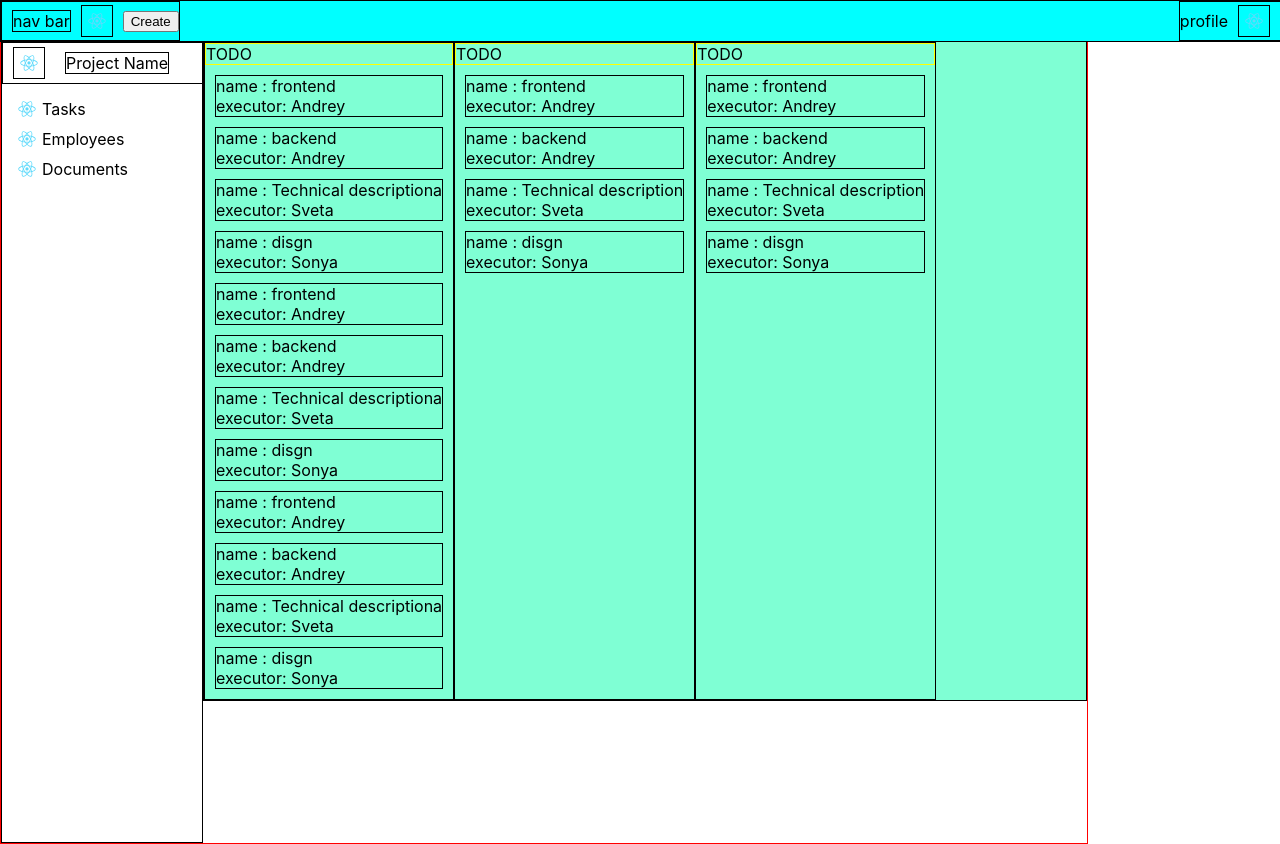
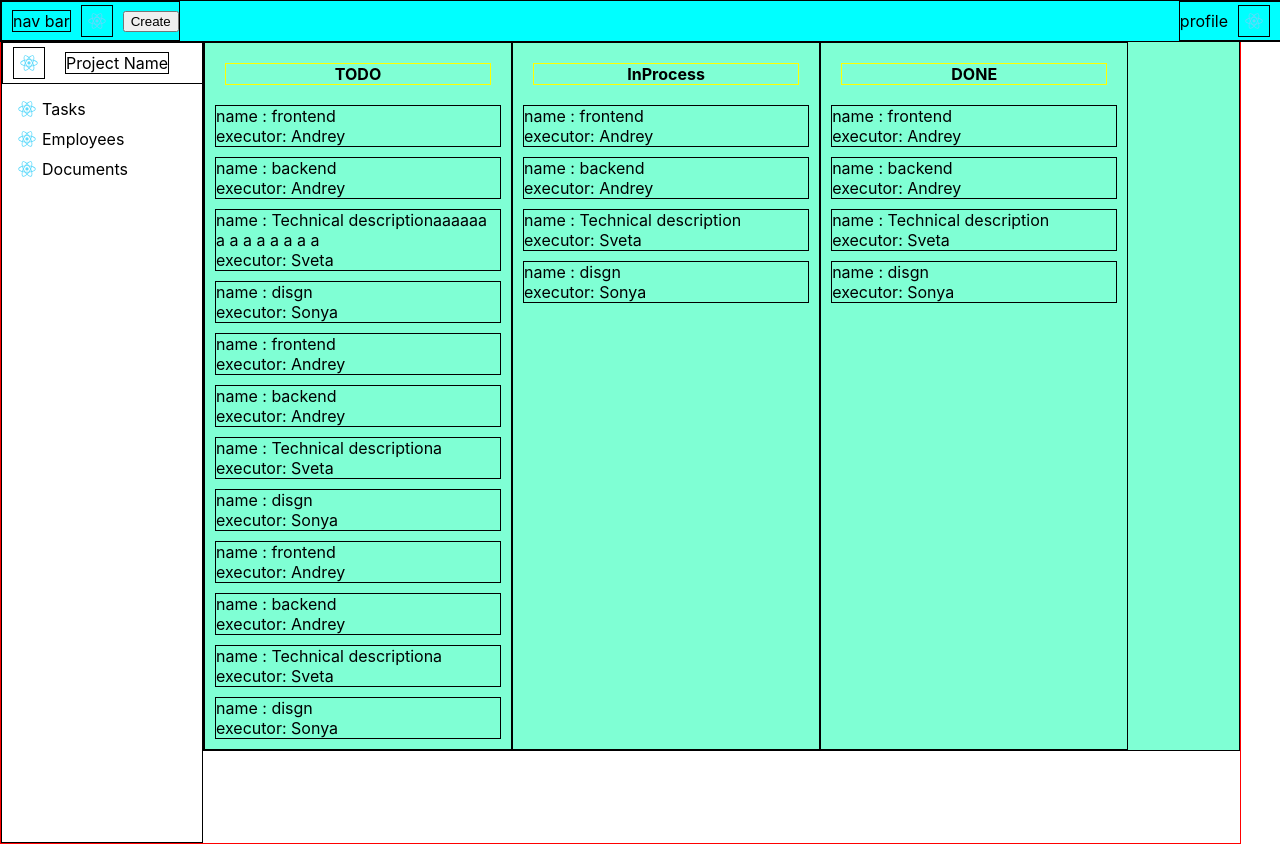
Before and after one commit to DibrovDru/Architecture.1, a React (Create React App) app in the folder my-app/: page /tasks in a window 1280 px wide. Built offline with nearby package versions, Linux system fonts and the light colour scheme.

Commit message:
task columns fix

```diff
--- a/my-app/src/components/Tasks/Tasks.module.css
+++ b/my-app/src/components/Tasks/Tasks.module.css
@@ -15,6 +15,7 @@
 
 .tasks_column {
     border: solid 1px;
+    width: 40%;
 }
 
 .empty_column {
@@ -23,6 +24,9 @@
 
 .tasks_type {
     border: solid 1px yellow;
+    text-align: center;
+    margin: 20px;
+    font-weight: bolder;
 }
 
 .task {
--- a/my-app/src/components/Tasks/Tasks.tsx
+++ b/my-app/src/components/Tasks/Tasks.tsx
@@ -12,7 +12,7 @@ function TodoTasks() {
       execitor: "Andrey",
     },
     {
-      name: "Technical descriptiona",
+      name: "Technical descriptionaaaaaa a a  a a a a a a",
       execitor: "Sveta",
     },
     {
@@ -87,7 +87,7 @@ function ActiveTasks() {
 
   return (
     <div className={styles.tasks_column}>
-      <div className={styles.tasks_type}>TODO</div>
+      <div className={styles.tasks_type}>InProcess</div>
       {tasks.map((el) => (
         <div className={styles.task}>
           <div> name : {el.name} </div> <div> executor: {el.execitor} </div>{" "}
@@ -119,7 +119,7 @@ function DoneTasks() {
 
   return (
     <div className={styles.tasks_column}>
-      <div className={styles.tasks_type}>TODO</div>
+      <div className={styles.tasks_type}>DONE</div>
       {tasks.map((el) => (
         <div className={styles.task}>
           <div> name : {el.name} </div> <div> executor: {el.execitor} </div>{" "}
```
